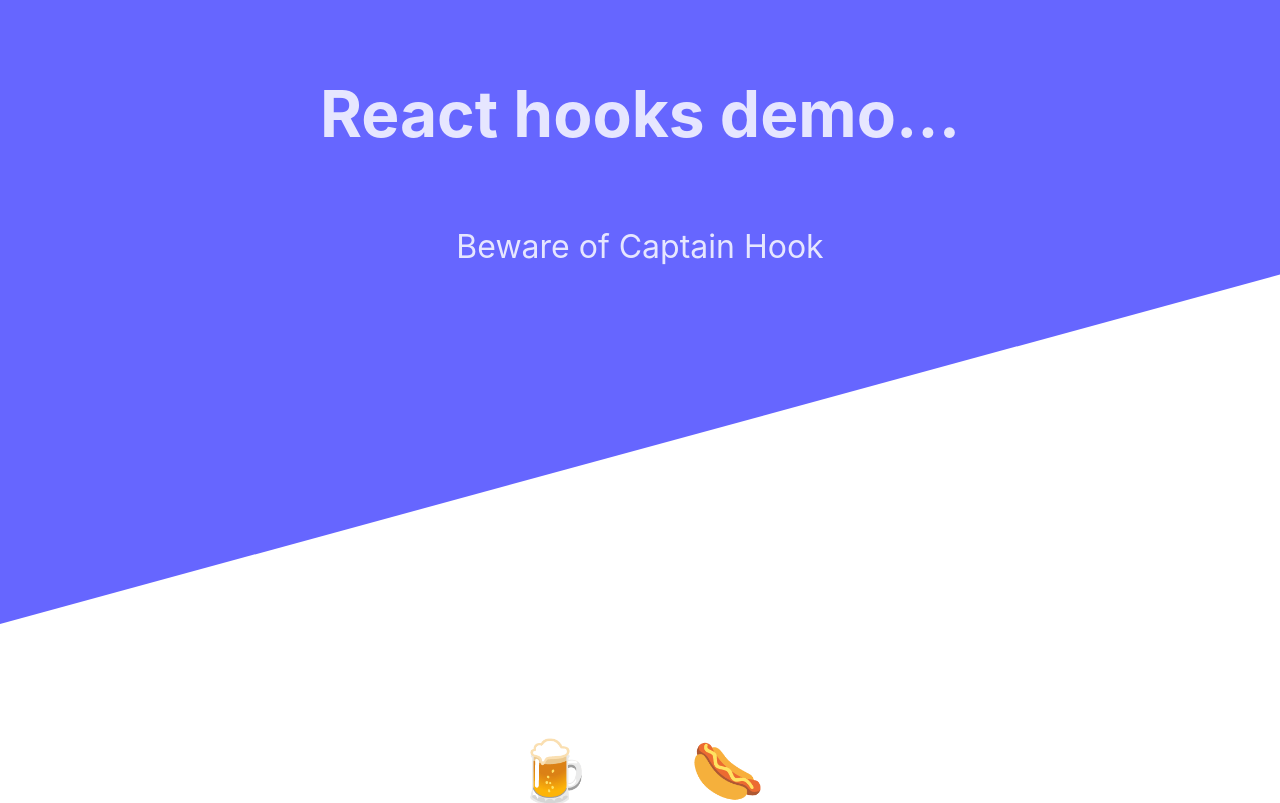
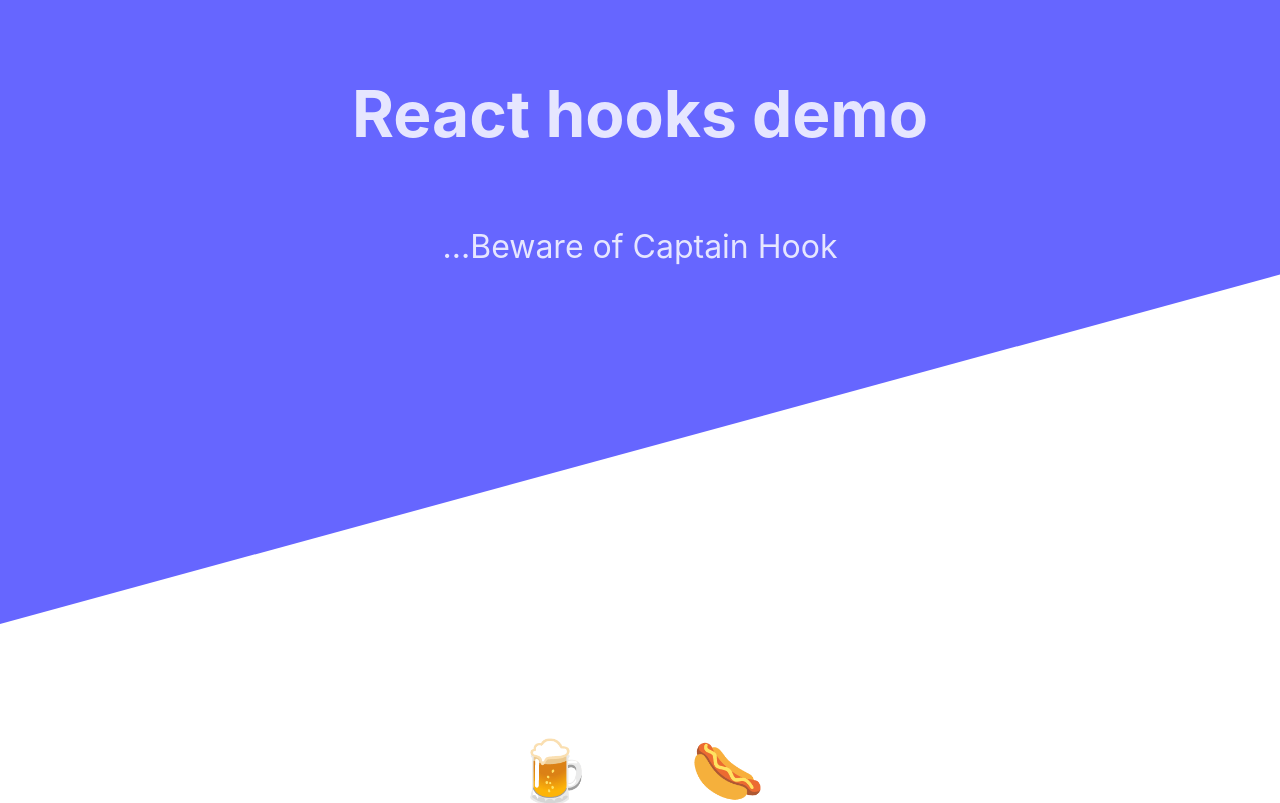
Before and after one commit to Jmuskett/Hooks_demo, a React (Create React App) app: page / in a window 1280 px wide. Shown: the top 803 px of the page. Built offline with nearby package versions, Linux system fonts and the light colour scheme; no server answers.

Commit message:
final final

```diff
--- a/src/ReducerDemo.js
+++ b/src/ReducerDemo.js
@@ -34,8 +34,8 @@ const ReducerDemo = () => {
   return (
     <>
       <Styling>
-        <h1>React hooks demo...</h1>
-        <p>Beware of Captain Hook</p>
+        <h1>React hooks demo</h1>
+        <p>...Beware of Captain Hook</p>
       </Styling>
 
       <Implementation onClick={() => dispatch({ type: "test1" })}>
```
